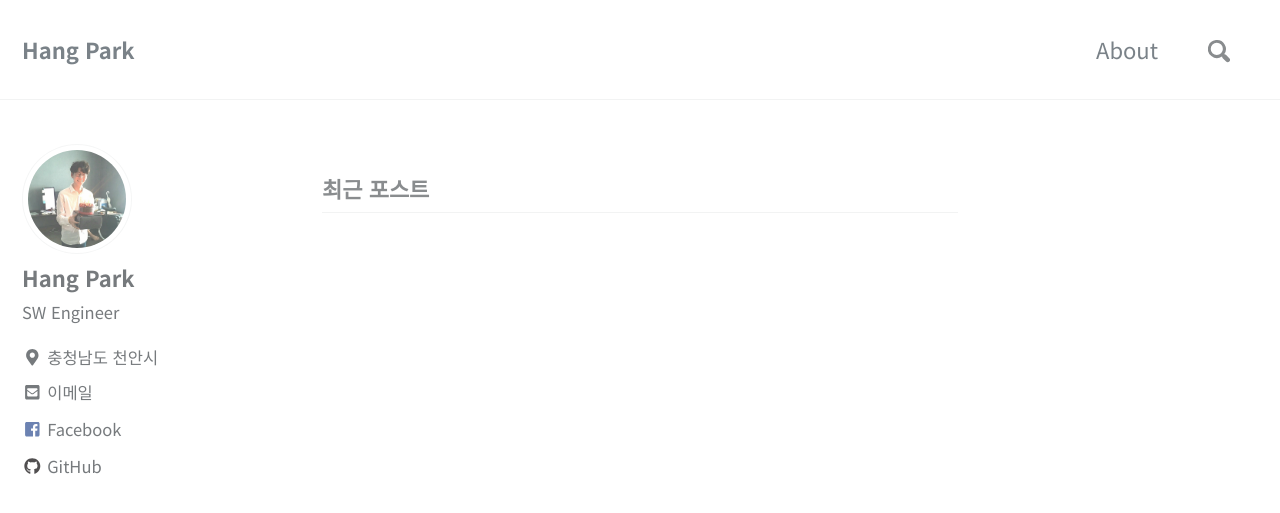
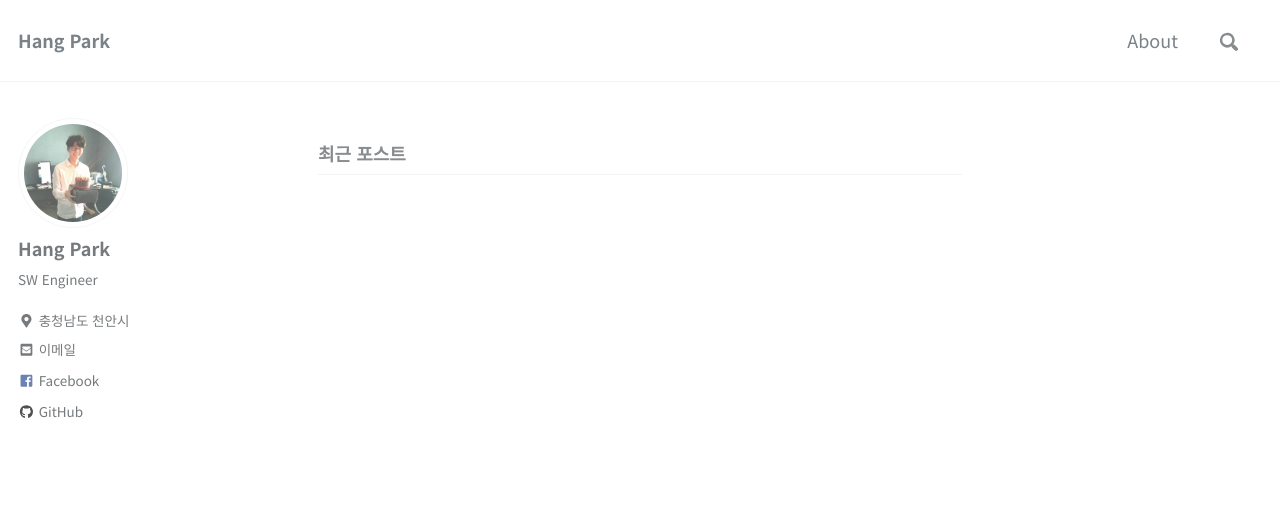
Before and after one commit to hangpark/hangpark.github.io, a Jekyll site: the page built from index.html, in a window 1280 px wide and 900 px high. Shown: the top 513 px of the window. Built offline with Jekyll 4.4.1, drawn with Linux system fonts in a browser that asks for light colours; nearby versions of some CDN libraries; the list of posts is cut into pages by our own code.

Commit message:
컨텐츠 영역 내 폰트사이즈 조정

```diff
--- a/_sass/_custom.scss
+++ b/_sass/_custom.scss
@@ -1,3 +1,19 @@
+html {
+  font-size: 16px;
+
+  @include breakpoint($medium) {
+    font-size: 18px;
+  }
+
+  @include breakpoint($large) {
+    font-size: 18px;
+  }
+
+  @include breakpoint($x-large) {
+    font-size: 18px;
+  }
+}
+
 details summary p {
   display: inline;
 }
```
